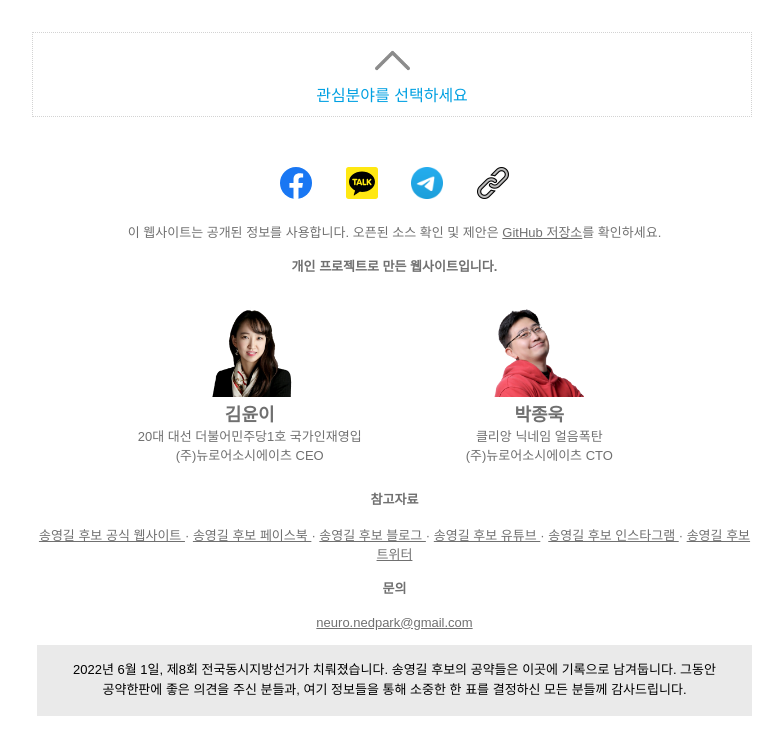
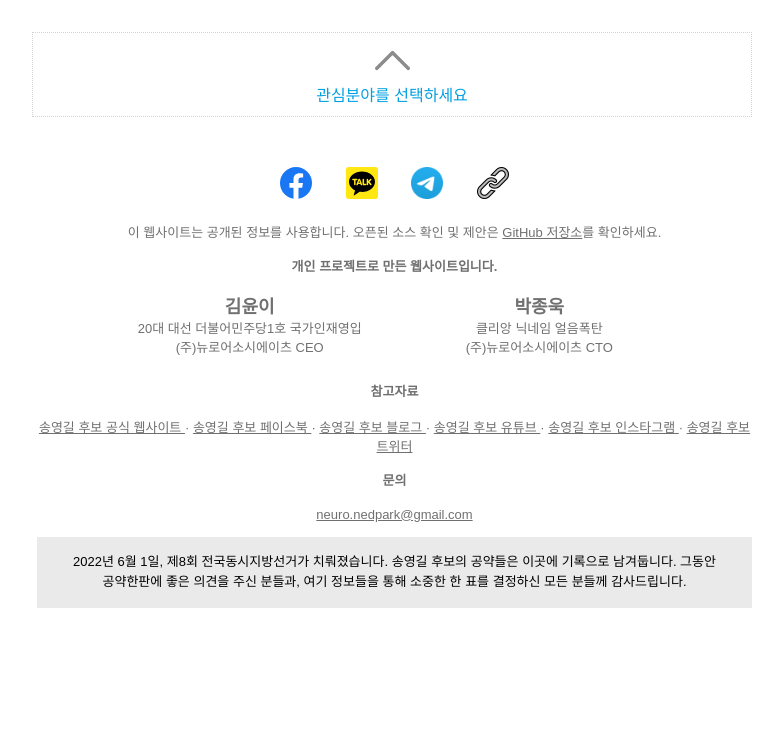
Before and after one commit to gongyak/gil2022, a plain HTML site: page index.html in a window 1280 px wide. Shown: the part 699-1430 px from the top of the page, without its empty margins (248-1031 px from the left). After the commit the page ends 1322 px from the top, so only its background shows below. Drawn offline with Linux system fonts and the light colour scheme; a script that the page names is missing.

Commit message:
Update index.html

```diff
--- a/index.html
+++ b/index.html
@@ -113,9 +113,6 @@
                 <div class="creators">
                     <div class="creator">
                         <a href="https://www.youtube.com/channel/UCl-c82CnRy7JqgDepbkr73g" target="_blank" rel="noopener noreferrer">
-                            <div>
-                                <img src="./img/face_yoonyi.png" alt="김윤이 사진" />
-                            </div>
                             <div class="name">김윤이</div>
                             <div>20대 대선 더불어민주당1호 국가인재영입</div>
                             <div>(주)뉴로어소시에이츠 CEO</div>
@@ -123,9 +120,6 @@
                     </div>
                     <div class="creator">
                         <a href="https://africastart.com" target="_blank" rel="noopener noreferrer">
-                            <div>
-                                <img src="./img/face_nedpark.png" alt="박종욱 사진" /><br />
-                            </div>
                             <div class="name">박종욱</div>
                             <div>클리앙 닉네임 얼음폭탄</div>
                             <div>(주)뉴로어소시에이츠 CTO</div>
```
